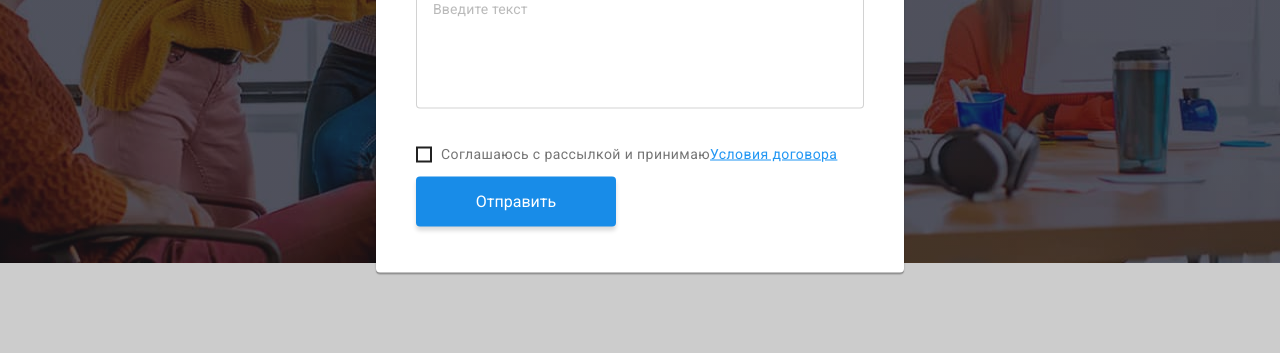
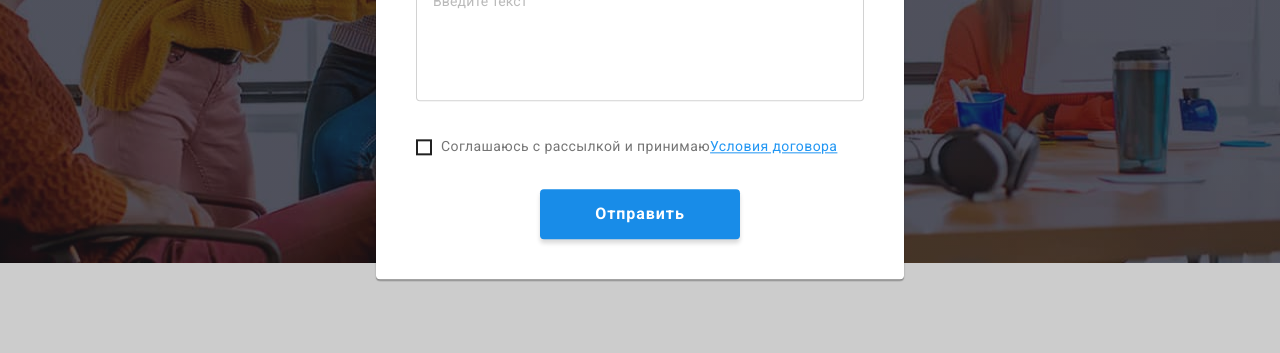
Before and after one commit to Kerabera13/goit-markup-hw-06, a plain HTML site: page index.html in a window 1280 px wide. Both pictures are taken after a click on the button "Заказать услугу". Shown: the part 418-771 px from the top of the page. Drawn offline with nearby package versions, Linux system fonts and the light colour scheme.

Commit message:
add changes

```diff
--- a/css/styles.css
+++ b/css/styles.css
@@ -216,6 +216,11 @@ img {
   letter-spacing: 0.06em;
   text-transform: uppercase;
   color: var(--additional-color);
+}
+.form-button-div {
+  justify-content: center;
+  display: flex;
+  margin-top: 30px;
 }
 .hero-button {
   height: 50px;
@@ -903,12 +908,20 @@ address {
 .modal-condition {
   color: var(--accent-color);
   text-decoration: underline;
+
+  margin-right: 2px;
 }
 
 .form-button {
   width: 200px;
   height: 50px;
 
+  font-weight: 700;
+  font-size: 16px;
+  line-height: 1.87;
+  letter-spacing: 0.06em;
+
+  display: flex;
   justify-content: center;
   text-align: center;
   align-items: center;
@@ -920,7 +933,7 @@ address {
   border-radius: 4px;
   cursor: pointer;
   transition-property: fill;
-  transition-timing-function: 250ms;
+  transition-duration: 250ms;
   transition-timing-function: cubic-bezier(0.4, 0, 0.2, 1);
 }
 .form-buttom:focus {
--- a/index.html
+++ b/index.html
@@ -540,13 +540,15 @@
                   <use href="./images/icons.svg#icon-Vector-1"></use>
                 </svg>
               </span>
-              Соглашаюсь с рассылкой и принимаю
-              <a href="" class="modal-condition"> Условия договора</a>
+                Соглашаюсь с рассылкой и принимаю
+                <a href="" class="modal-condition"> Условия договора</a>
+              </span>
             </label>
           </div>
-
+          <div class="form-button-div">
           <button type="submit" class="form-button">Отправить</button>
-        </form>
+        </div>
+      </form>
       </div>
     </div>
 
```
